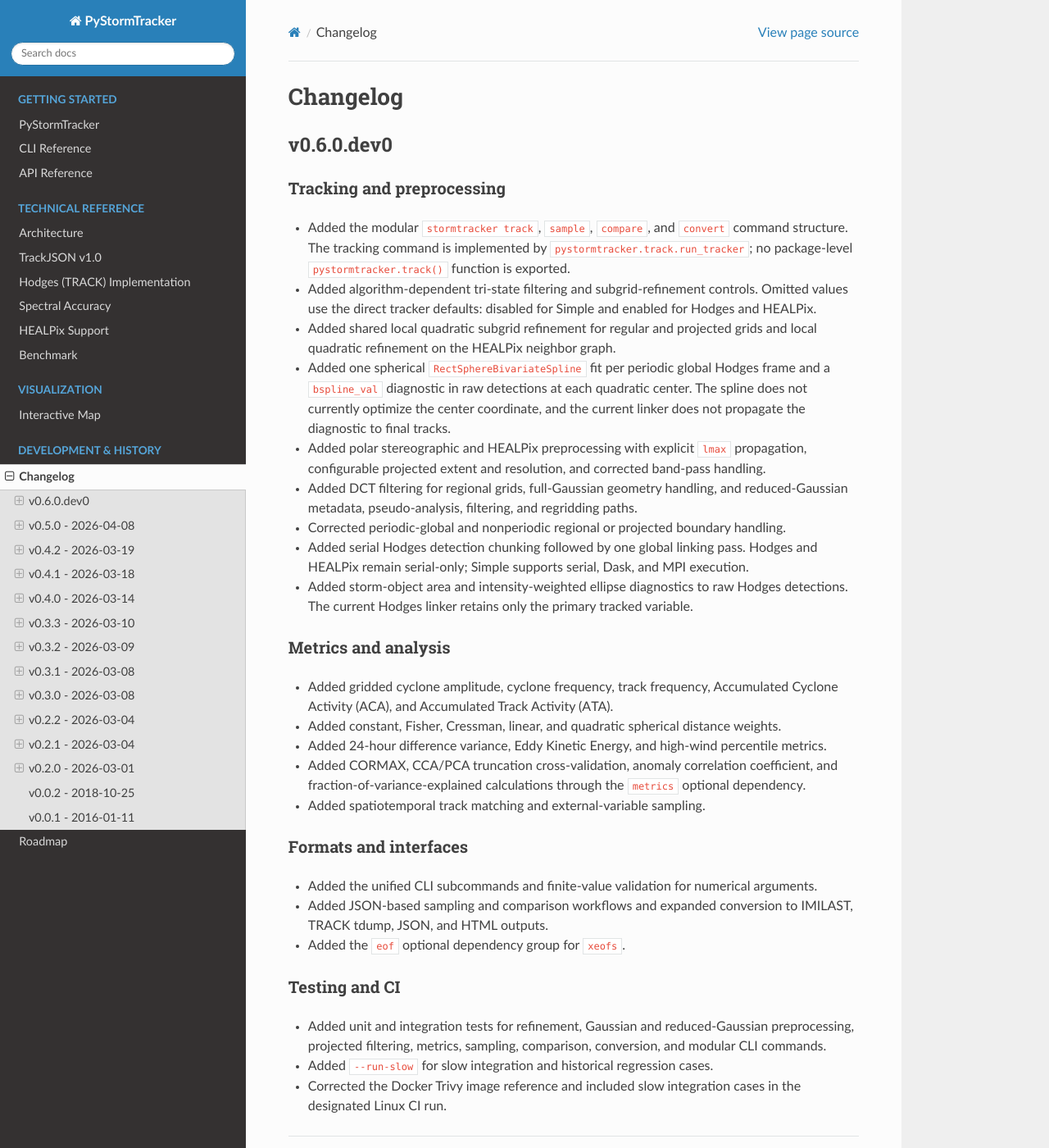
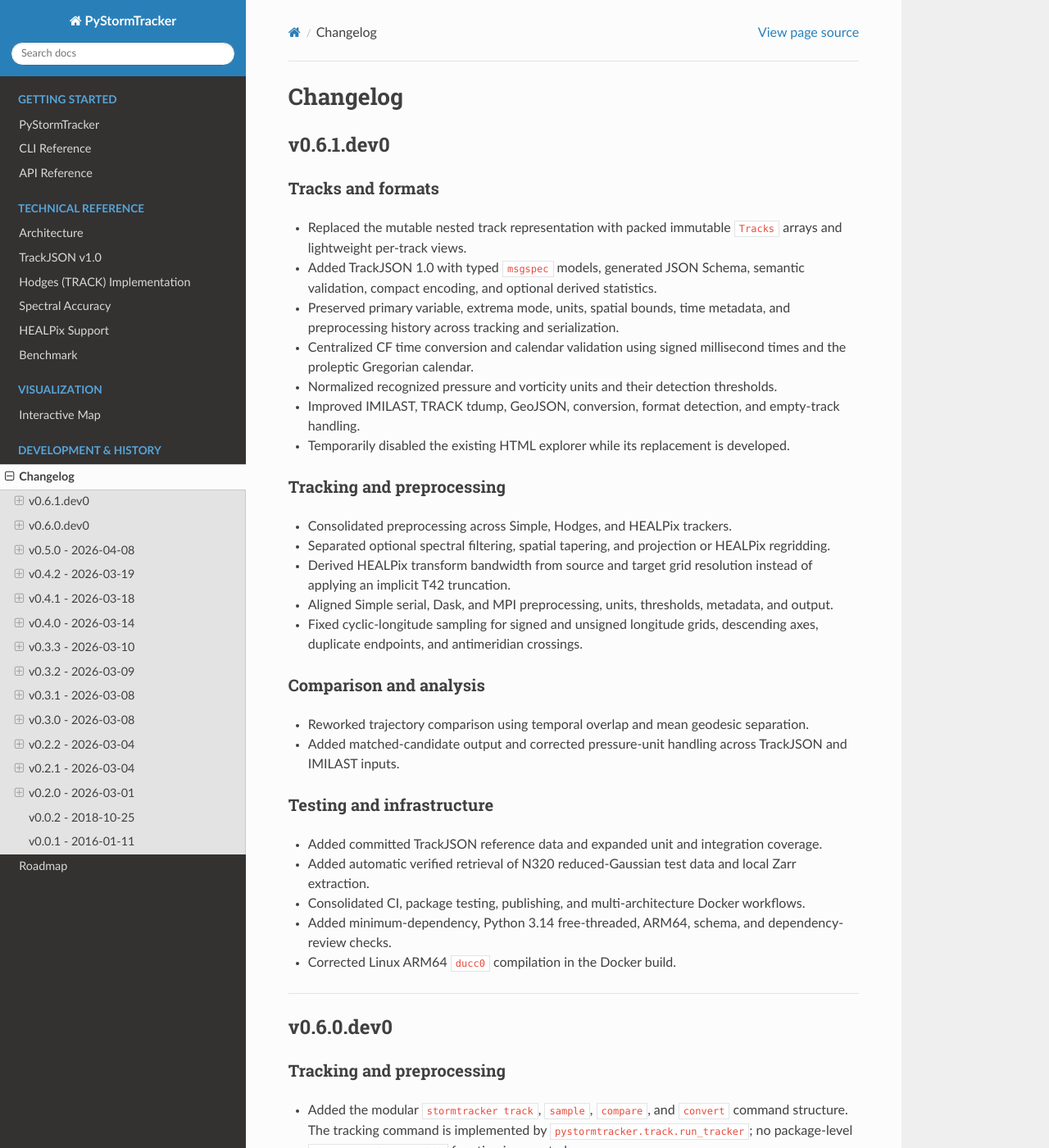
Before and after one commit to mwyau/PyStormTracker, a Sphinx documentation site: the page built from docs/changelog.md, in a window 1280 px wide and 1400 px high. Shown: the whole window at 82% size. Built offline with Sphinx 7.4.7 and the Read the Docs theme 3.1.0, drawn with Linux system fonts in a browser that asks for light colours.

Commit message:
release: v0.6.1.dev0

```diff
--- a/docs/changelog.md
+++ b/docs/changelog.md
@@ -1,7 +1,40 @@
 # Changelog
 
+## v0.6.1.dev0
+### Tracks and formats
+
+- Replaced the mutable nested track representation with packed immutable `Tracks` arrays and lightweight per-track views.
+- Added TrackJSON 1.0 with typed `msgspec` models, generated JSON Schema, semantic validation, compact encoding, and optional derived statistics.
+- Preserved primary variable, extrema mode, units, spatial bounds, time metadata, and preprocessing history across tracking and serialization.
+- Centralized CF time conversion and calendar validation using signed millisecond times and the proleptic Gregorian calendar.
+- Normalized recognized pressure and vorticity units and their detection thresholds.
+- Improved IMILAST, TRACK tdump, GeoJSON, conversion, format detection, and empty-track handling.
+- Temporarily disabled the existing HTML explorer while its replacement is developed.
+
+### Tracking and preprocessing
+
+- Consolidated preprocessing across Simple, Hodges, and HEALPix trackers.
+- Separated optional spectral filtering, spatial tapering, and projection or HEALPix regridding.
+- Derived HEALPix transform bandwidth from source and target grid resolution instead of applying an implicit T42 truncation.
+- Aligned Simple serial, Dask, and MPI preprocessing, units, thresholds, metadata, and output.
+- Fixed cyclic-longitude sampling for signed and unsigned longitude grids, descending axes, duplicate endpoints, and antimeridian crossings.
+
+### Comparison and analysis
+
+- Reworked trajectory comparison using temporal overlap and mean geodesic separation.
+- Added matched-candidate output and corrected pressure-unit handling across TrackJSON and IMILAST inputs.
+
+### Testing and infrastructure
+
+- Added committed TrackJSON reference data and expanded unit and integration coverage.
+- Added automatic verified retrieval of N320 reduced-Gaussian test data and local Zarr extraction.
+- Consolidated CI, package testing, publishing, and multi-architecture Docker workflows.
+- Added minimum-dependency, Python 3.14 free-threaded, ARM64, schema, and dependency-review checks.
+- Corrected Linux ARM64 `ducc0` compilation in the Docker build.
+
+---
+
 ## v0.6.0.dev0
-
 ### Tracking and preprocessing
 
 - Added the modular `stormtracker track`, `sample`, `compare`, and `convert` command structure. The tracking command is implemented by `pystormtracker.track.run_tracker`; no package-level `pystormtracker.track()` function is exported.
--- a/pyproject.toml
+++ b/pyproject.toml
@@ -4,7 +4,7 @@ build-backend = "hatchling.build"
 
 [project]
 name = "PyStormTracker"
-version = "0.6.0.dev0"
+version = "0.6.1.dev0"
 description = "A High-Performance Cyclone Tracker in Python"
 readme = "README.md"
 license = {text = "BSD-3-Clause"}
--- a/src/pystormtracker/__init__.py
+++ b/src/pystormtracker/__init__.py
@@ -14,7 +14,7 @@ from .simple import SimpleDetector, SimpleLinker, SimpleTracker
 try:
     __version__ = version("pystormtracker")
 except PackageNotFoundError:
-    __version__ = "0.6.0.dev0"
+    __version__ = "0.6.1.dev0"
 
 
 __all__ = [
```
Also changed, not shown: 1 other file.
